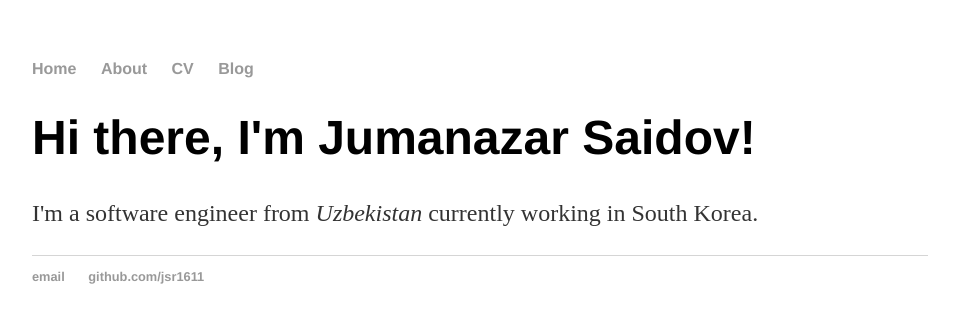
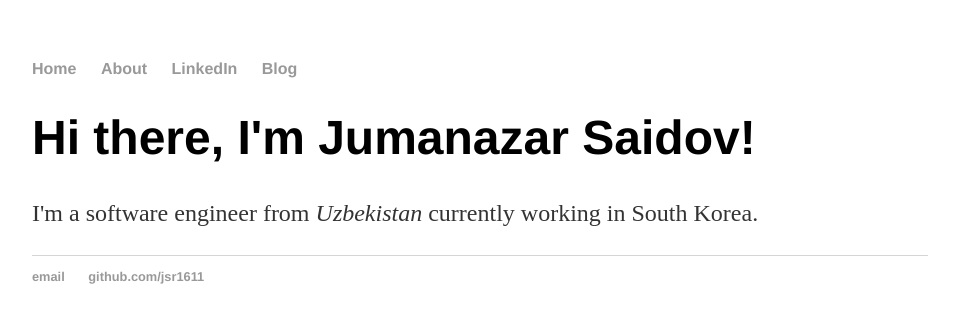
Before and after one commit to jsr1611/jsr1611.github.io, a Jekyll site: the page built from index.html, in a window 1280 px wide. Shown: the top 323 px of the page, without its empty margins (160-1119 px from the left). Built offline with Jekyll 4.4.1, drawn with Linux system fonts in a browser that asks for light colours.

Commit message:
Update default.html

```diff
--- a/_layouts/default.html
+++ b/_layouts/default.html
@@ -13,8 +13,8 @@
 	    		<ul>
 	        		<li><a href="/">Home</a></li>
 		        	<li><a href="/about">About</a></li>
-	        		<li><a href="/cv">CV</a></li>
-	        		<li><a href="/blog">Blog</a></li>
+	        		<li><a href="https://www.linkedin.com/in/jsr1611/">LinkedIn</a></li>
+	        		<li><a href="https://t.me/mydailyITblog">Blog</a></li>
 	    		</ul>
 			</nav>
 			<div class="container">
```
